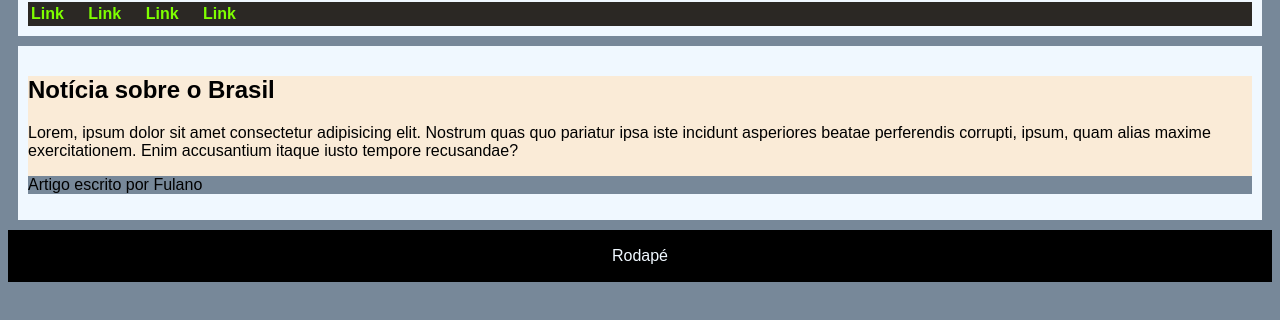
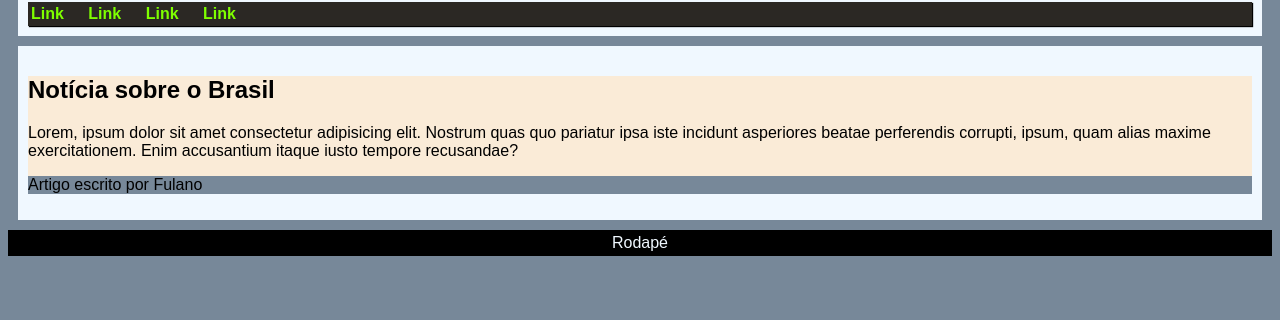
Before and after one commit to RafaelTLauris/Estudos-HTML-CSS, a plain HTML site: page ex021/caixa02.html in a window 1280 px wide. Shown: the part 98-418 px from the top of the page. Drawn offline with Linux system fonts and the light colour scheme.

Commit message:
sombras shadow

```diff
--- a/ex021/caixa02.html
+++ b/ex021/caixa02.html
@@ -18,6 +18,11 @@
         nav{
             background-color: rgb(43, 40, 36);
             padding: 3px;
+
+            box-shadow: 1px 1px 1px black;      /*   outset  sombra para fora  */
+
+        /*  box-shadow: inset 2px 2px 2px black;          sombra para dentro */
+
         }
         nav > a{
             text-decoration: none;
@@ -43,7 +48,10 @@
             background-color: black;
             color: aliceblue;
             text-align: center;
-            padding: 1px;
+            padding: 4px;
+            margin: 0px;
+        }
+        footer > p{
             margin: 0px;
         }
     </style>
```
